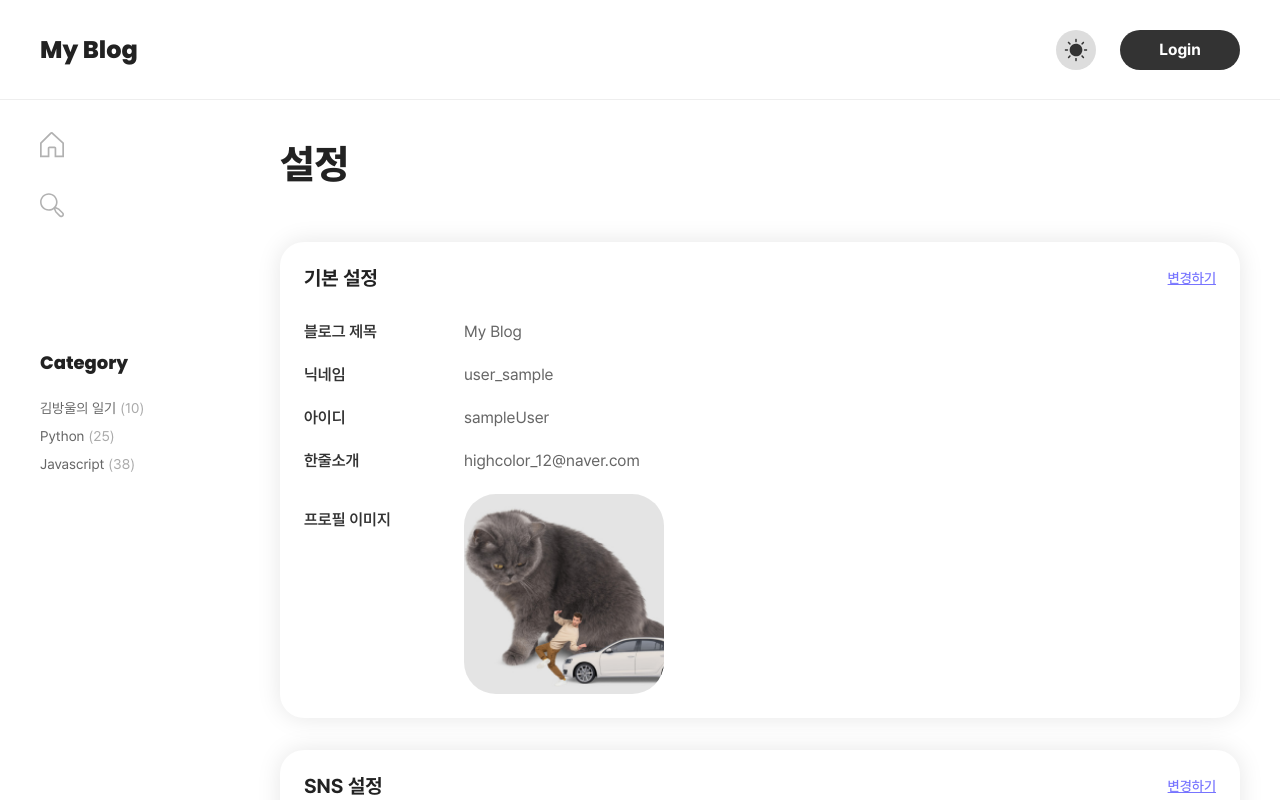
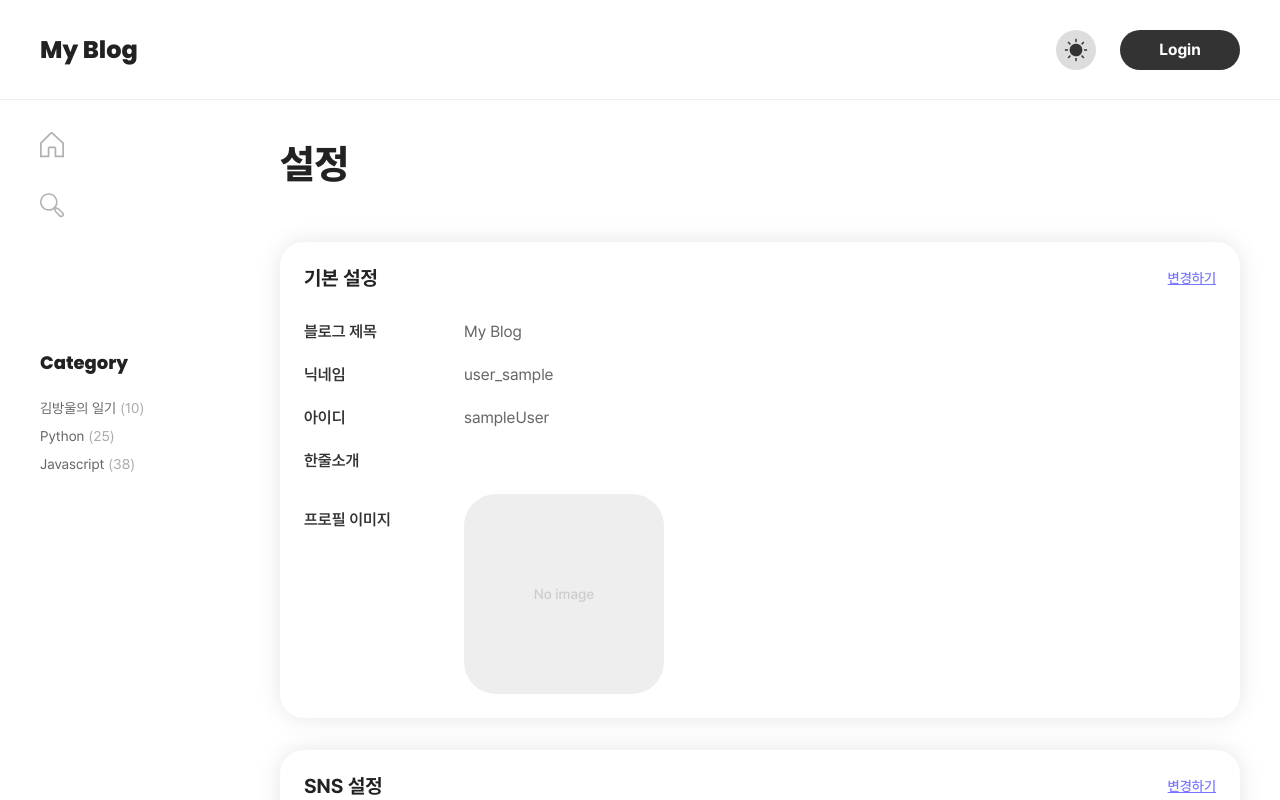
Before and after one commit to Kimbangul/TS-Blog, a Next.js app: page /1/setting in a window 1280 px wide. Shown: the top 800 px of the page. Built offline with nearby package versions, Linux system fonts and the light colour scheme; no server answers.

Commit message:
stlye: no image state add

```diff
--- a/components/setting/Setting.tsx
+++ b/components/setting/Setting.tsx
@@ -10,7 +10,7 @@ import { AttrType } from 'store/blogStore';
     { cate: '블로그 제목', data: useStore.blogStore.blogTitle, isEditable: true, key:'blogTitle' },
     { cate: '닉네임', data: useStore.blogStore.nickName, isEditable: true, key: 'nickName' },
     { cate: '아이디', data: useStore.blogStore.id, isEditable: false, key: 'id' },
-    { cate: '한줄소개', data: useStore.blogStore.email, isEditable: true, key: 'introduction' },
+    { cate: '한줄소개', data: useStore.blogStore.introduction, isEditable: true, key: 'introduction' },
   ];
   const getProfileImg : () => SettingDataType[] = () => [{ cate: '프로필 이미지', data: useStore.blogStore.profileImg, isEditable: true, key: 'profileImg' }];
   const getSnsSetting : () => SettingDataType[] = () => [
--- a/components/setting/SettingImgItem.tsx
+++ b/components/setting/SettingImgItem.tsx
@@ -8,8 +8,17 @@ const SettingImgItem = (props: SettingImgItemType) => {
       <div className='SettingBoxItem__cate--top'>{props.cate}</div>
       <div className='SettingBoxItem__img-data'>
         <div className='SettingBoxItem__img'>
-          <Image src={SAMPLE01} alt='프로필 이미지' />
-          {props.isEdit && <button className='SettingBoxItem__img-delete'>이미지 삭제</button>}
+          {props.data ?
+            <>
+              <Image src={props.data} alt='프로필 이미지' />
+              {props.isEdit && <button className='SettingBoxItem__img-delete'>이미지 삭제</button>}
+            </> :
+            <>
+              <div className='SettingBoxItem__img-noimg'>No image</div>
+              {props.isEdit && <button className='SettingBoxItem__img-delete'>이미지 업로드</button>}
+            </>
+          }
+
         </div>
       </div>
     </li>
--- a/src/styles/page/setting/Setting.scss
+++ b/src/styles/page/setting/Setting.scss
@@ -46,7 +46,7 @@
         @extend .PostWrite__button--cancel;
       }
 
-      @media(max-width: $mobile) {
+      @media (max-width: $mobile) {
         min-width: unset;
         width: 50%;
 
@@ -56,7 +56,6 @@
         }
       }
     }
-
   }
 
   // COMPONENT Setting Box Item
@@ -100,7 +99,7 @@
         }
       }
 
-      &+.Input {
+      & + .Input {
         @media (max-width: $mobile) {
           width: 100%;
         }
@@ -119,7 +118,7 @@
       min-width: 4.8rem;
       height: 3.6rem;
 
-      @media(max-width: $mobile) {
+      @media (max-width: $mobile) {
         min-width: unset;
       }
 
@@ -143,6 +142,17 @@
     &__img {
       @extend .Profile__img;
       max-width: 20rem;
+      aspect-ratio: 1/1;
+
+      &-noimg {
+        @include flex(center, center);
+        @include body_medium;
+        background: $border_01;
+        color: $dark_text_02;
+        width: 100%;
+        height: 100%;
+        transition: $transition_dark;
+      }
 
       @media (max-width: $tablet) {
         width: 100%;
@@ -182,14 +192,11 @@
       }
     }
 
-
-
     .Input {
       flex-grow: 1;
     }
   }
 }
-
 
 // FUNCTION dark mode
 .dark {
@@ -209,6 +216,13 @@
         &__data {
           color: $dark_text_02;
         }
+
+        &__img {
+          &-noimg {
+            background: $dark_border_01;
+            color: $text_03;
+          }
+        }
       }
     }
   }
```
